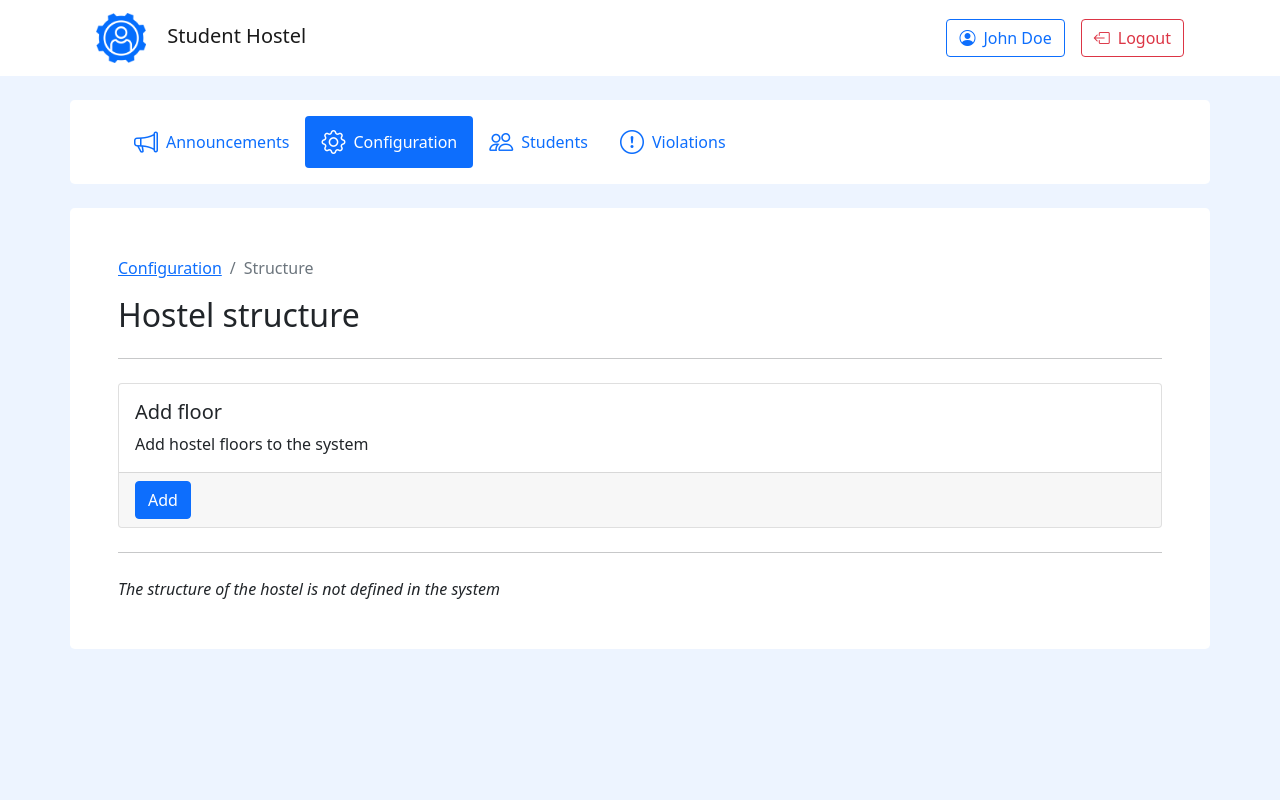
After one commit to msalakhedenov/student-hostel-app, a Spring Boot app: page /admin/configuration/structure in a window 1280 px wide. The commit adds this page. Run offline with Spring Boot 4, Linux system fonts and the light colour scheme; some of the project's set-up classes (security, data sources, template engines, error pages and the like) are left out, and stand-ins take their place.

Commit message:
feat(ui): add announcements, configuration, students and violations views

```diff
--- /dev/null
+++ b/src/main/java/com/sm/studenthostel/controller/admin/ConfigurationController.java
@@ -0,0 +1,21 @@
+package com.sm.studenthostel.controller.admin;
+
+import org.springframework.stereotype.Controller;
+import org.springframework.web.bind.annotation.GetMapping;
+import org.springframework.web.bind.annotation.RequestMapping;
+
+@Controller
+@RequestMapping("/admin/configuration")
+public class ConfigurationController {
+
+  @GetMapping
+  public String configurationView() {
+    return "admin/configuration/configuration";
+  }
+
+  @GetMapping("/structure")
+  public String structureView() {
+    return "admin/configuration/structure/structure";
+  }
+
+}
--- a/src/main/java/com/sm/studenthostel/controller/AuthController.java
+++ b/src/main/java/com/sm/studenthostel/controller/auth/AuthController.java
@@ -1,4 +1,4 @@
-package com.sm.studenthostel.controller;
+package com.sm.studenthostel.controller.auth;
 
 import org.springframework.stereotype.Controller;
 import org.springframework.web.bind.annotation.GetMapping;
--- /dev/null
+++ b/src/main/resources/templates/admin/configuration/structure/structure.html
@@ -0,0 +1,91 @@
+<!DOCTYPE html>
+<html lang="ru" xmlns:th="http://www.thymeleaf.org" xmlns:sec="http://www.thymeleaf.org/extras/spring-security">
+<div th:replace="fragments/head.html :: head"></div>
+<body>
+<div th:replace="fragments/nav.html"></div>
+<div class="container">
+    <div th:replace="admin/nav.html :: nav ('configuration')"></div>
+
+    <div class="row mb-5">
+        <div class="col bg-white rounded-3 p-5 mb-5">
+
+            <ol class="breadcrumb mb-3">
+                <li class="breadcrumb-item"><a th:href="@{/admin/configuration}">Configuration</a></li>
+                <li class="breadcrumb-item active">Structure</li>
+            </ol>
+
+            <h2>Hostel structure</h2>
+
+            <hr class="my-4">
+
+            <div class="card my-3">
+                <div class="card-body">
+                    <h5 class="card-title">Add floor</h5>
+                    <p class="card-text">Add hostel floors to the system</p>
+                </div>
+                <div class="card-footer">
+                    <a href="#" class="btn btn-primary">Add</a>
+                </div>
+            </div>
+
+            <hr class="my-4">
+
+            <div th:if="${#lists.isEmpty(floors)}">
+                <i>The structure of the hostel is not defined in the system</i>
+            </div>
+
+            <div class="card my-4" th:each="floor : ${floors}">
+
+                <div class="card-header">
+                    <h5 class="card-title mb-0">Floor #[(${floor.id})]</h5>
+                </div>
+
+                <div class="card-body">
+
+                    <div class="accordion" th:attr="id=|accordionBlocksF${floor.id}|">
+
+                        <div class="accordion-item" th:each="block : ${floor.blocks}">
+                            <h2 class="accordion-header">
+                                <button class="accordion-button collapsed" type="button" data-bs-toggle="collapse"
+                                        th:attr="data-bs-target=|#infoBlock${block.id}|">
+                                    Block [(${block.letter})]
+                                </button>
+                            </h2>
+                            <div th:attr="id=|infoBlock${block.id}|" class="accordion-collapse collapse">
+                                <div class="accordion-body">
+                                    <div th:if="${#lists.isEmpty(block.sections)}" class="d-flex justify-content-between">
+                                        <i>Sections not defined in this block</i>
+                                        <a href="#"
+                                           class="btn btn-outline-primary">
+                                            <i class="bi bi-plus-circle me-1" style="font-size: 0.9rem"></i>
+                                            Add sections
+                                        </a>
+                                    </div>
+                                    <div th:unless="${#lists.isEmpty(block.sections)}" class="d-flex gap-2">
+                                        <a href="#"
+                                           class="btn btn-outline-primary"
+                                           th:each="section : ${block.sections}" th:text="${section.number}"></a>
+                                    </div>
+                                </div>
+                            </div>
+                        </div>
+
+                    </div>
+
+                </div>
+
+                <div class="card-footer d-flex flex-row-reverse">
+                    <div th:unless="${floor.blocks.size == maxBlocksCount}">
+                        <a href="#"
+                           class="btn btn-outline-primary">
+                            <i class="bi bi-plus-circle me-1" style="font-size: 0.9rem"></i>
+                            Add block
+                        </a>
+                    </div>
+                </div>
+
+            </div>
+
+        </div>
+    </div>
+</div>
--- /dev/null
+++ b/src/main/resources/templates/admin/nav.html
@@ -0,0 +1,34 @@
+<div th:fragment="nav (activeLink)" class="row my-4" xmlns:th="http://www.thymeleaf.org">
+    <div class="col py-3 px-5 bg-white rounded-3">
+        <ul class="nav nav-pills">
+            <li class="nav-item">
+                <a th:class="${'nav-link d-flex align-items-center ' + (#strings.equals(activeLink, 'announcements') ? 'active' : '')}"
+                   th:href="@{/admin/announcements}">
+                    <i class="bi-megaphone me-2" style="font-size: 1.5rem;"></i>
+                    Announcements
+                </a>
+            </li>
+            <li class="nav-item">
+                <a th:class="${'nav-link d-flex align-items-center ' + (#strings.equals(activeLink, 'configuration') ? 'active' : '')}"
+                   th:href="@{/admin/configuration}">
+                    <i class="bi-gear me-2" style="font-size: 1.5rem;"></i>
+                    Configuration
+                </a>
+            </li>
+            <li class="nav-item">
+                <a th:class="${'nav-link d-flex align-items-center ' + (#strings.equals(activeLink, 'students') ? 'active' : '')}"
+                   th:href="@{/admin/students}">
+                    <i class="bi-people me-2" style="font-size: 1.5rem;"></i>
+                    Students
+                </a>
+            </li>
+            <li class="nav-item">
+                <a th:class="${'nav-link d-flex align-items-center ' + (#strings.equals(activeLink, 'violations') ? 'active' : '')}"
+                   th:href="@{/admin/violations}">
+                    <i class="bi-exclamation-circle me-2" style="font-size: 1.5rem;"></i>
+                    Violations
+                </a>
+            </li>
+        </ul>
+    </div>
+</div>
--- a/src/main/resources/templates/auth/login.html
+++ b/src/main/resources/templates/auth/login.html
@@ -36,7 +36,7 @@
                     </div>
 
                     <div class="mt-4 d-flex gap-2">
-                        <button class="btn btn-primary px-4" type="submit">OK</button>
+                        <button class="btn btn-primary px-4" type="button">OK</button>
                         <a th:href="@{/auth/reset/request}" class="btn btn-link" type="button">Forgot password?</a>
                     </div>
 
--- a/src/main/resources/templates/auth/reset-password-request.html
+++ b/src/main/resources/templates/auth/reset-password-request.html
@@ -21,7 +21,7 @@
                     <input th:class="'form-control mb-2'" id="inputUsername">
                     <div class="row mt-4 d-flex g-2">
                         <div class="col-3">
-                            <button class="btn btn-primary w-100" type="submit">OK</button>
+                            <button class="btn btn-primary w-100" type="button">OK</button>
                         </div>
                         <div class="col">
                             <a th:href="@{/auth/login}" class="btn btn-link" type="button">Cancel</a>
--- a/src/main/resources/templates/auth/reset-password.html
+++ b/src/main/resources/templates/auth/reset-password.html
@@ -23,7 +23,7 @@
 
                         <div class="row mt-4 d-flex g-2">
                             <div class="col-4">
-                                <button class="btn btn-primary w-100" type="submit">OK</button>
+                                <button class="btn btn-primary w-100" type="button">OK</button>
                             </div>
                             <div class="col">
                                 <a th:href="@{/auth/reset/request}" class="btn btn-link" type="button">Cancel</a>
--- a/src/main/resources/templates/fragments/nav.html
+++ b/src/main/resources/templates/fragments/nav.html
@@ -10,7 +10,7 @@
         <div class="d-flex align-items-center me-lg-5">
             <a href="#" class="btn btn-outline-primary d-flex align-items-center">
                 <i class="bi-person-circle me-2"></i>
-                <span sec:authentication="principal.user.lastNameAndFirstName"></span>
+                <span>John Doe</span>
             </a>
             <form class="ms-3" th:action="@{/logout}" method="post">
                 <button class="btn btn-outline-danger d-flex align-items-center" type="submit">
```
Also changed, not shown: src/main/java/com/sm/studenthostel/controller/admin/AnnouncementsController.java (added, +16 -0 lines), src/main/java/com/sm/studenthostel/controller/admin/StudentsController.java (added, +21 -0 lines), src/main/java/com/sm/studenthostel/controller/admin/ViolationsController.java (added, +16 -0 lines), src/main/resources/templates/admin/announcements/announcements.html (added, +34 -0 lines), src/main/resources/templates/admin/configuration/configuration.html (added, +43 -0 lines), src/main/resources/templates/admin/students/students-table.html (added, +61 -0 lines), src/main/resources/templates/admin/students/students.html (added, +34 -0 lines), src/main/resources/templates/admin/violations/violations.html (added, +34 -0 lines), src/main/resources/templates/auth/activate-account.html (deleted, +0 -46 lines), src/main/resources/templates/auth/activate-success.html (deleted, +0 -27 lines), src/main/resources/templates/auth/reset-approved.html (deleted, +0 -26 lines), src/main/resources/templates/auth/reset-success.html (deleted, +0 -26 lines).
